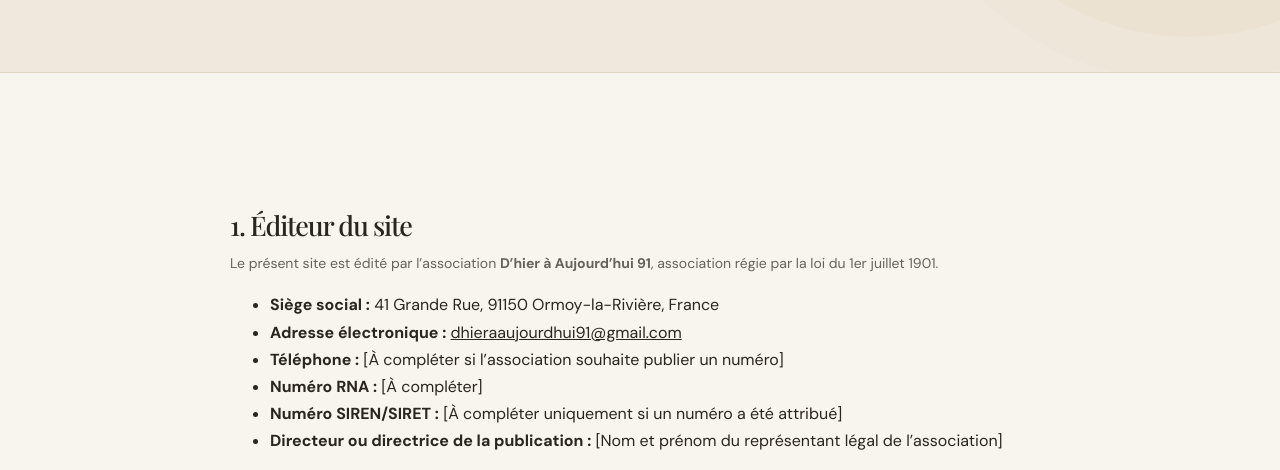
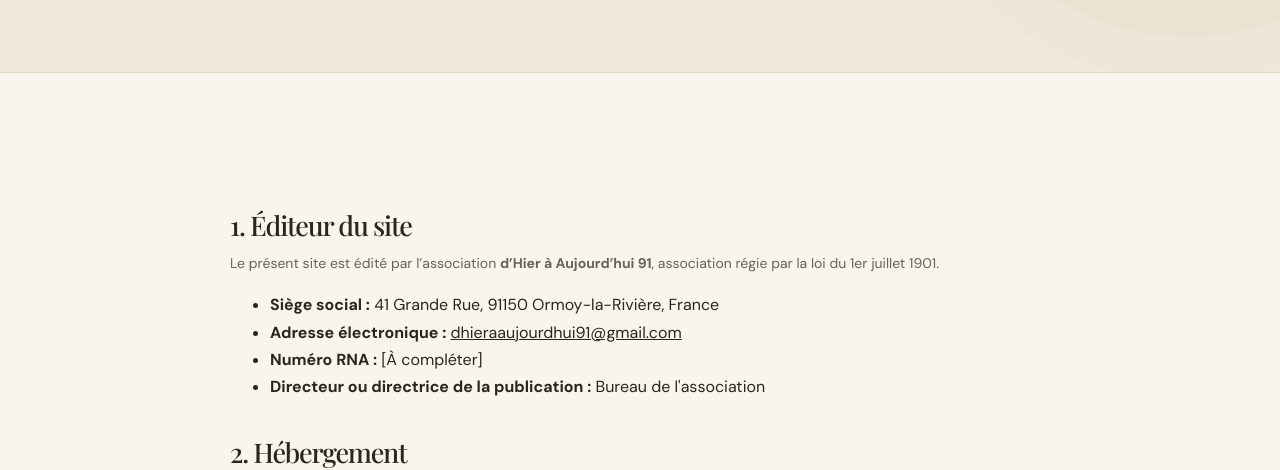
Before and after one commit to matmat-1313/matmat-1313.github.io, a plain HTML site: page mentions-legales.html in a window 1280 px wide. Shown: the part 342-812 px from the top of the page. Drawn offline with nearby package versions, Linux system fonts and the light colour scheme; a web font is replaced by a local one.

Commit message:
Update mentions-legales.html

```diff
--- a/mentions-legales.html
+++ b/mentions-legales.html
@@ -47,16 +47,14 @@
       <div class="container content-narrow legal-content">
         <h2>1. Éditeur du site</h2>
         <p>
-          Le présent site est édité par l’association <strong>D’hier à Aujourd’hui 91</strong>,
+          Le présent site est édité par l’association <strong>d’Hier à Aujourd’hui 91</strong>,
           association régie par la loi du 1er juillet 1901.
         </p>
         <ul>
           <li><strong>Siège social :</strong> 41 Grande Rue, 91150 Ormoy-la-Rivière, France</li>
           <li><strong>Adresse électronique :</strong> <a href="mailto:dhieraaujourdhui91@gmail.com">dhieraaujourdhui91@gmail.com</a></li>
-          <li><strong>Téléphone :</strong> [À compléter si l’association souhaite publier un numéro]</li>
           <li><strong>Numéro RNA :</strong> [À compléter]</li>
-          <li><strong>Numéro SIREN/SIRET :</strong> [À compléter uniquement si un numéro a été attribué]</li>
-          <li><strong>Directeur ou directrice de la publication :</strong> [Nom et prénom du représentant légal de l’association]</li>
+          <li><strong>Directeur ou directrice de la publication :</strong> Bureau de l'association</li>
         </ul>
 
         <h2>2. Hébergement</h2>
```
